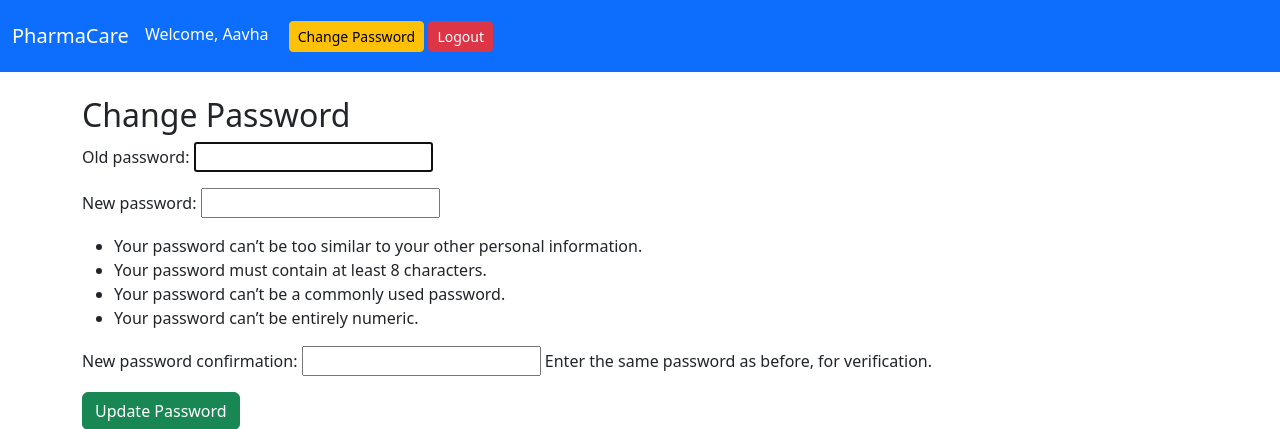
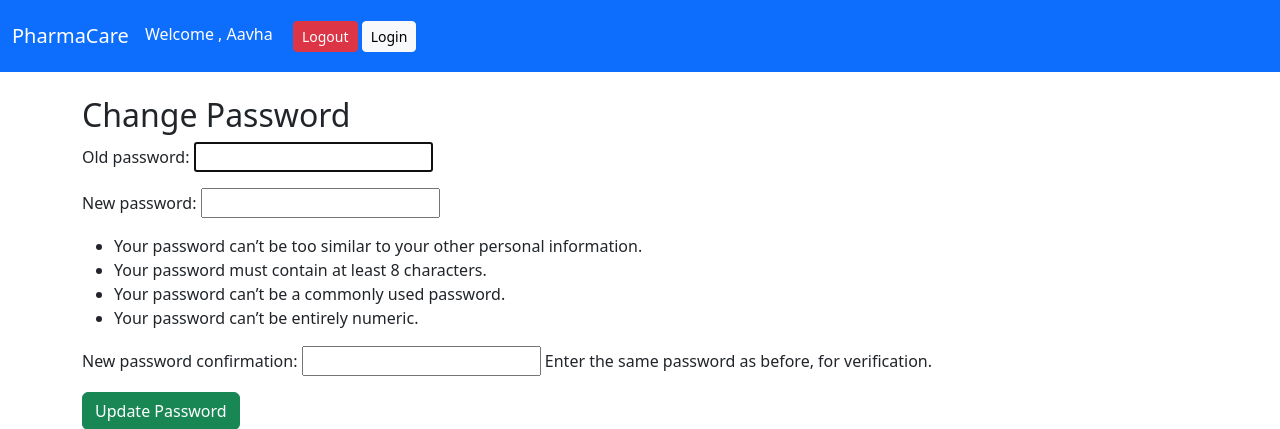
Before and after one commit to aavhaa1/Pharma, a Django app: page /accounts/change-password/ in a window 1280 px wide. Shown: the top 429 px of the page. Run offline with Django 5.2, Linux system fonts and the light colour scheme; a user stored in the database is signed in.

Commit message:
login updated

```diff
--- a/dashboard/views.py
+++ b/dashboard/views.py
@@ -1,6 +1,6 @@
+from django.contrib.auth.decorators import login_required
 from django.shortcuts import render
 
-# Create your views here.
-
+@login_required
 def home(request):
     return render(request, "dashboard/home.html")
--- a/templates/base.html
+++ b/templates/base.html
@@ -22,18 +22,38 @@
             {% if user.is_authenticated %}
 
                 <span class="text-white me-3">
-                    Welcome, {{ user.username }}
+                    Welcome {% if user.groups.all %}
+    {% for group in user.groups.all %}
+        <span class="badge bg-warning text-dark">
+            {{ group.name }}
+        </span>
+    {% endfor %}
+{% endif %}, {{ user.username }}
                 </span>
 
-                <a href="{% url 'change_password' %}" class="btn btn-warning btn-sm">
-                    Change Password
-                </a>
 
-                <a href="{% url 'logout' %}" class="btn btn-danger btn-sm">
-                    Logout
-                </a>
+                {% for group in user.groups.all %}
 
-            {% else %}
+    {% if group.name == "Admin" %}
+        <a href="#" class="btn btn-light btn-sm me-2">Users</a>
+    {% endif %}
+
+    {% if group.name == "Pharmacist" %}
+        <a href="#" class="btn btn-light btn-sm me-2">Inventory</a>
+    {% endif %}
+
+    {% if group.name == "Cashier" %}
+        <a href="#" class="btn btn-light btn-sm me-2">Sales</a>
+    {% endif %}
+
+{% endfor %}
+
+               <form action="{% url 'logout' %}" method="post" style="display:inline;">
+    {% csrf_token %}
+    <button type="submit" class="btn btn-danger btn-sm">
+        Logout
+    </button>
+</form>
 
                 <a href="{% url 'login' %}" class="btn btn-light btn-sm">
                     Login
```
Also changed, not shown: accounts/management/commands/create_groups.py (added, +13 -0 lines), accounts/utils.py (added, +10 -0 lines), accounts/management/_init_.py (added), accounts/management/commands/_init_.py (added), db.sqlite3.
